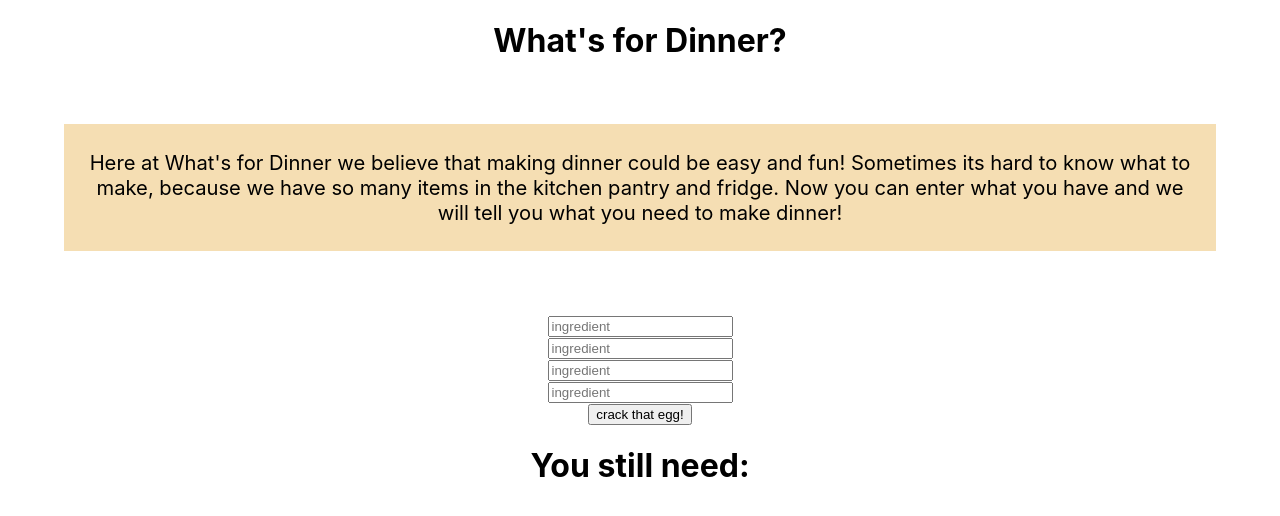
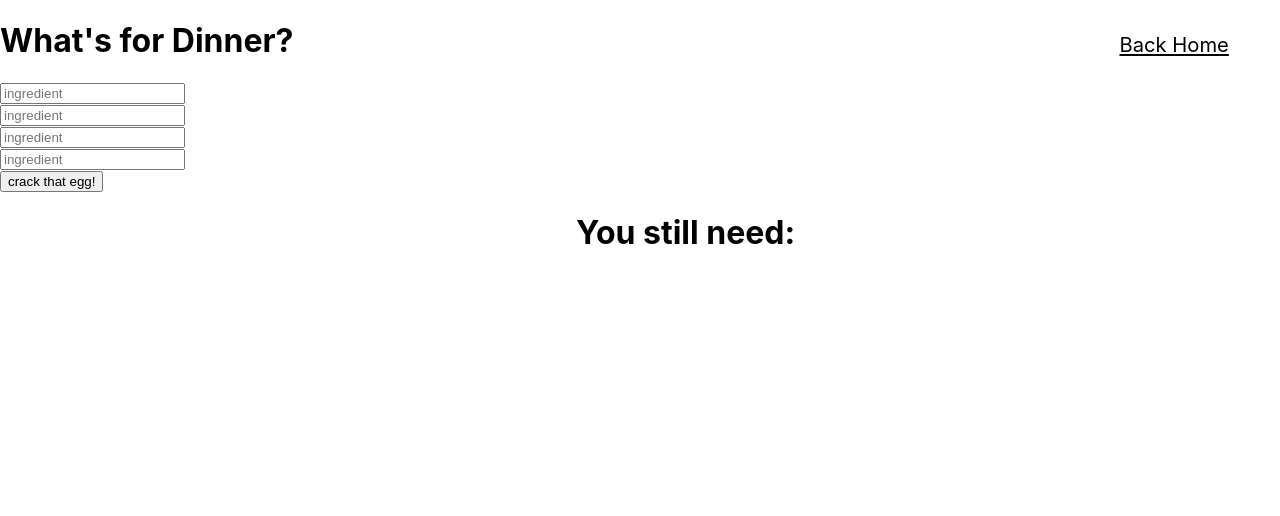
Before and after one commit to eric-burr/food-ui, a React (Create React App) app: page /Recipe in a window 1280 px wide. Shown: the top 516 px of the page. Built offline with nearby package versions, Linux system fonts and the light colour scheme.

Commit message:
routing used

```diff
--- a/package.json
+++ b/package.json
@@ -5,6 +5,7 @@
   "dependencies": {
     "react": "^16.9.0",
     "react-dom": "^16.9.0",
+    "react-router-dom": "^5.0.1",
     "react-scripts": "3.1.1"
   },
   "scripts": {
--- a/src/App.js
+++ b/src/App.js
@@ -1,13 +1,27 @@
 import React from 'react';
-import './App.css';
-import Recipe from "./component/RecipeGuide"
+// import './App.css';
+// import Recipe from "./component/RecipeGuide"
+// import Form from "./component/Form"
+// import ReactDOM from 'react-dom'
+import Routing from "./component/Routing"
+import { Link } from 'react-router-dom';
+
 
 function App() {
-  return (
-    <div className="App">
-        <Recipe/>
-    </div>
-  );
+      return (
+          <div>
+              <Routing />
+          </div>
+
+      )
+
+
+//   path="/Recipe" component={Recipe}/>
+//         <Route path="/Form" component={Form} />
+//         <Route path="/App" component={App} />
+
 }
 
+
+
 export default App;
--- /dev/null
+++ b/src/component/Form.js
@@ -0,0 +1,25 @@
+import React, {Component} from "react"
+
+class Form extends Component{
+    constructor(props){
+        super(props)
+    }
+
+    render() {
+        return (
+            <div>
+                <form>
+                    <input type="text" placeholder="First Name" />
+                    <input type="password" placeholder="Password" />
+                    <input type="email" placeholder="email" />
+                </form>
+            </div>
+        )
+    }
+}
+
+
+
+
+
+export default Form
--- /dev/null
+++ b/src/component/Home.js
@@ -0,0 +1,44 @@
+import React, {Component} from 'react'
+import { Link } from "react-router-dom"
+
+class Home extends Component{
+
+createUser = e => {
+    e.preventDefault();
+    fetch("http://localhost:4000/users", {
+        method: "POST",
+        headers: {'Content-Type': 'application/json'},
+        body: JSON.stringify(this.state)
+    })
+}
+
+
+userChange = ({target}) => {
+    this.setState({ [target.name]: target.value});
+}
+
+    render(){
+        return(
+            <div>
+                <iframe src="https://giphy.com/embed/dIxkmtCuuBQuM9Ux1E" width="480" height="240" frameBorder="0" class="giphy-embed" allowFullScreen></iframe><p><a href="https://giphy.com/gifs/reaction-mrw-weight-dIxkmtCuuBQuM9Ux1E"></a></p>
+                <Link to="Recipe">Recipe Guide</Link> <br />
+                <br />
+                <form onSubmit={this.createUser}> Create User
+                    <input type="text" placeholder="Username" name="username" onChange={this.userChange}/>
+                    <input type="password" placeholder="Password" name="password" onChange={this.userChange}/>
+                    <button type="submit">Create</button>
+                </form> <br />
+
+                <form onSubmit={this.formLogin}> Login
+                    <input type="text" placeholder="Username" name="loginUsername"/>
+                    <input type="password" placeholder="Password" name="loginPassword" />
+                    <button type="submit">Log In</button>
+                </form>
+
+            </div>
+        )
+    }
+}
+
+
+export default Home
--- a/src/component/RecipeGuide.js
+++ b/src/component/RecipeGuide.js
@@ -1,11 +1,16 @@
 import React, {Component} from "react"
 import '../styles/recipe.css'
+import { Link } from "react-router-dom"
+
+
 // const url = "http://localhost:4000/"
 class Recipe extends Component {
     constructor(props) {
         super(props)
         this.state = {
-            CompletedRecipe: []
+            CompletedRecipe: [],
+            Pantry: []
+
         }
     }
 
@@ -28,12 +33,6 @@ class Recipe extends Component {
 
     onSubmit = e => {     //i am trying to send the inputted string to the api so the api can look at it and then look at the
         e.preventDefault();
-        // fetch("http://localhost:4000/", {
-        //     method: "GET",
-        //     headers: {'Content-Type': 'application/json'}
-        // }).then(console.log)
-
-
         fetch("http://localhost:4000/", {
             method: "POST",
             headers: {'Content-Type': 'application/json'},
@@ -44,6 +43,7 @@ class Recipe extends Component {
             CompletedRecipe: data
         }))
 
+        this.state.Pantry.push(this.state.ingredient);
 
     }
 
@@ -58,12 +58,9 @@ class Recipe extends Component {
                 <div>
                     <form onSubmit={this.onSubmit}>
                         <h1>What's for Dinner?</h1>
-                        <p className="textformat">Here at What's for Dinner we believe that making dinner could be easy and fun!
-                            Sometimes its hard to know what to make, because we have so many items in the kitchen
-                            pantry and fridge. Now you can enter what you have and we will tell you what you need to make
-                            dinner!
-                        </p>
-                        <input type="text" placeholder="ingredient" name="ingredient" onChange={this.handlechange} />
+                        <p></p>
+
+                        <input id="cheese" type="text" placeholder="ingredient" name="ingredient" onChange={this.handlechange} />
                         <br />
                         <input type="text" placeholder="ingredient" name="ingredient1" onChange={this.handlechange} />
                         <br />
@@ -75,7 +72,7 @@ class Recipe extends Component {
 
                     </form>
 
-                    <h1>
+                    <h1 className="recipe">
                         You still need: {this.state.CompletedRecipe.map((ingredient, index) => {
                              console.log(ingredient)
                             return (
@@ -84,6 +81,8 @@ class Recipe extends Component {
                             )}
 
                     </h1>
+
+                    <Link className="link" to="/">Back Home</Link>
                 </div>
 
         )
--- /dev/null
+++ b/src/component/Routing.js
@@ -0,0 +1,32 @@
+import React from 'react'
+import ReactDOM from 'react-dom'
+import Recipe from "./RecipeGuide"
+import Form from "./Form"
+import App from "../App"
+import Home from "./Home"
+import { Route, BrowserRouter as Router } from 'react-router-dom'
+
+
+function Routing() {
+    return(
+        <Router>
+            <div className="App">
+                <Route exact path="/" component={Home} />
+                <Route path="/Recipe" component={Recipe}/>
+                <Route path="/Form" component={Form} />
+                <Route path="App" component={App} />
+            </div>
+        </Router>
+    )
+}
+
+// <Route path="/" component={App} />
+      // <Route path="/users" component={Users} />
+      // <Route path="/contact" component={Contact} />
+
+
+
+
+// ReactDOM.render(<App />, document.getElementById('root'))
+
+export default Routing;
--- a/src/styles/recipe.css
+++ b/src/styles/recipe.css
@@ -11,5 +11,19 @@
     padding: 2%;
     background-color: wheat;
 
+}
+
+.recipe {
+    align-content: center;
+    margin-left: 45%;
 
 }
+
+.link {
+    position: fixed;
+    top: 4%;
+    right: 4%;
+    color: black;
+    font-size: 2ch;
+
+}
```
Also changed, not shown: 1 other file (tests, documents, lock files or other folders).
